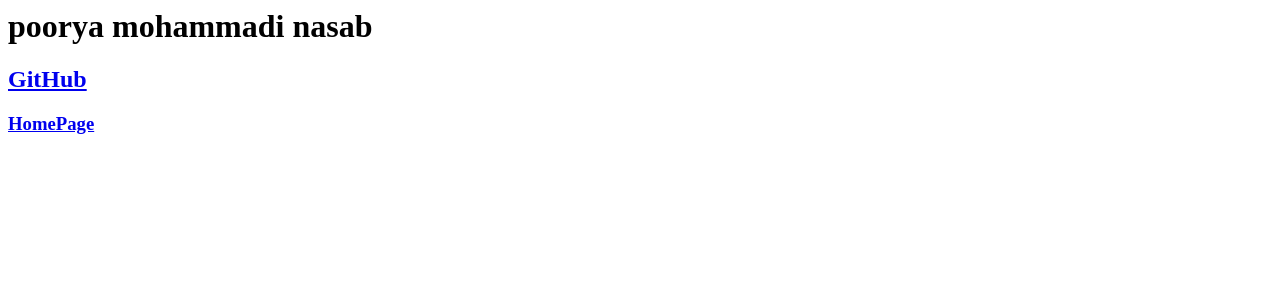
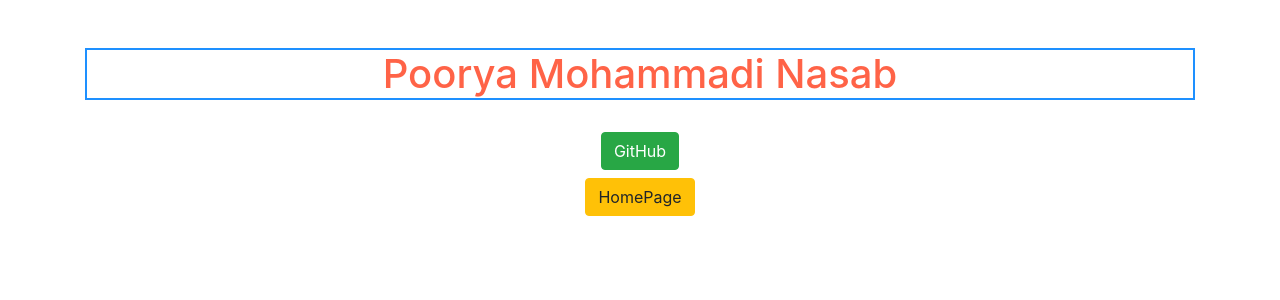
Before and after one commit to Pooryamn/Django_PassGenerator, a Django app: page /Information/ in a window 1280 px wide. Shown: the top 300 px of the page. Run offline with Django 3.2, Linux system fonts and the light colour scheme; some libraries are stand-ins or nearby versions.

Commit message:
Design info.htm using Bootstrap

```diff
--- a/Generator/templates/generator/info.html
+++ b/Generator/templates/generator/info.html
@@ -1,8 +1,17 @@
-<h1>poorya mohammadi nasab</h1>
-<h2>
-    <a href="https://www.github.com/Pooryamn">GitHub</a>
-</h2>
+<link rel="stylesheet" href="https://stackpath.bootstrapcdn.com/bootstrap/4.4.1/css/bootstrap.min.css" integrity="sha384-Vkoo8x4CGsO3+Hhxv8T/Q5PaXtkKtu6ug5TOeNV6gBiFeWPGFN9MuhOf23Q9Ifjh" crossorigin="anonymous">
 
-<h3>
-    <a href="{% url 'home' %}">HomePage</a>
-</h3>
+<div class="container text-center">
+    <br>
+    <br>
+
+    <h1 style="border:2px solid DodgerBlue;color:Tomato;">Poorya Mohammadi Nasab</h1>
+    <br>
+    <h2>
+        <a href="https://www.github.com/Pooryamn" class="btn btn-success">GitHub</a>
+    </h2>
+
+    <h3>
+        <a href="{% url 'home' %}" class ="btn btn-warning">HomePage</a>
+    </h3>
+
+</div>
```
